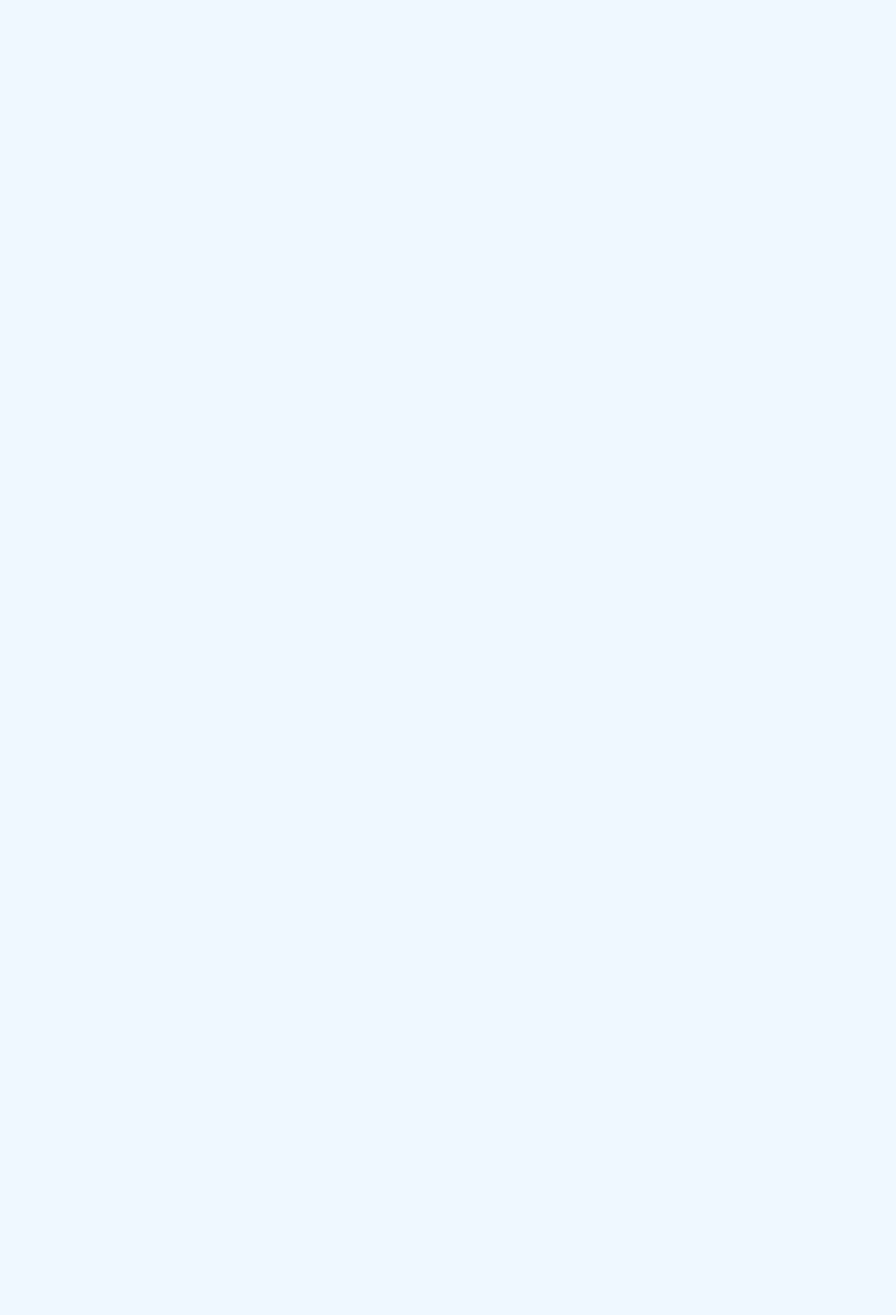
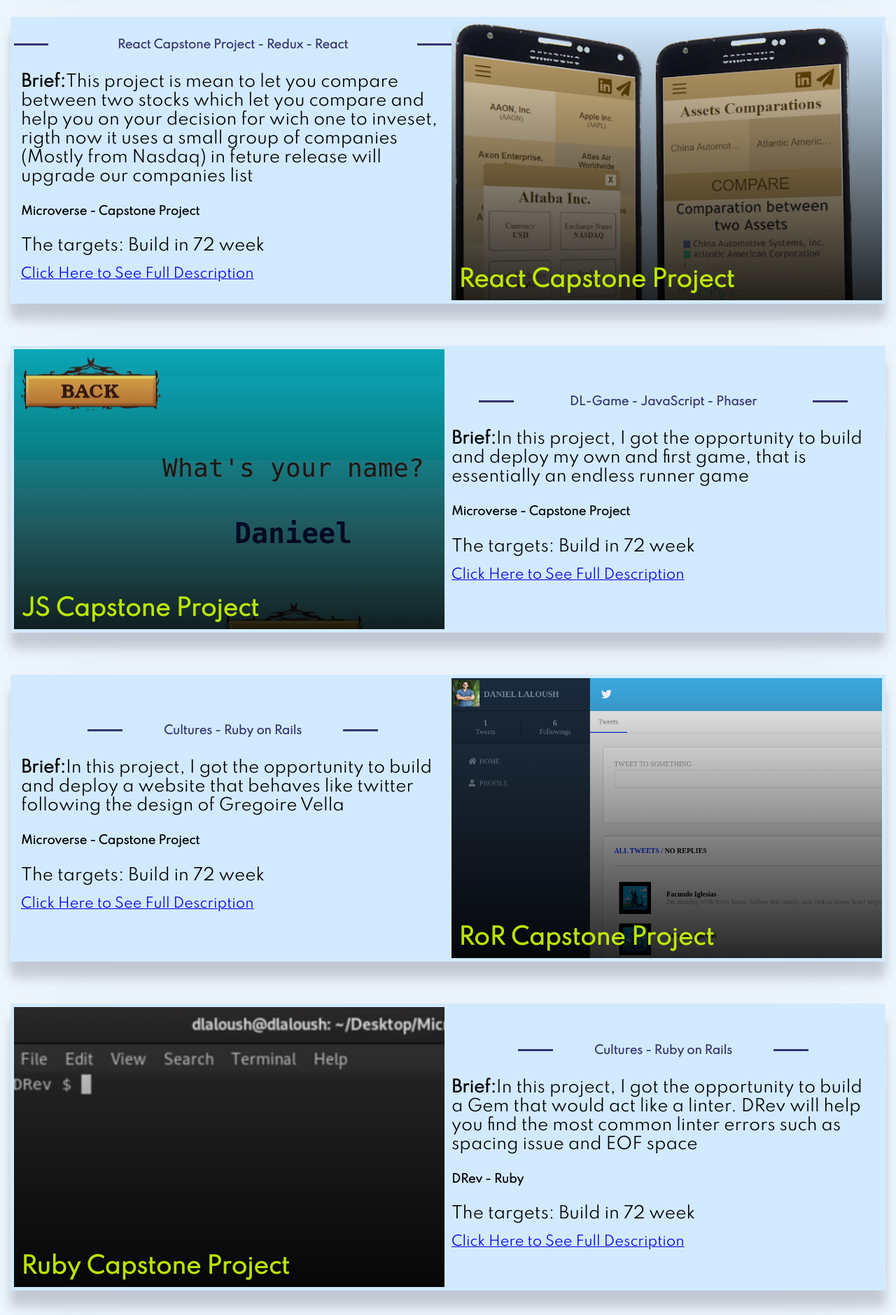
Before and after one commit to Dandush03/Portafolio, a React (Create React App) app: page / in a window 1280 px wide. Shown: the part 1908-3787 px from the top of the page at 70% size. Before the commit the page ends 1447 px from the top, so only its background shows below. Built offline with nearby package versions, Linux system fonts and the light colour scheme.

Commit message:
Migrate Project To React & Redux

```diff
--- a/package.json
+++ b/package.json
@@ -6,6 +6,7 @@
   "routes": {
     "/**": "index.html"
   },
+  "homepage": "https://dlaloush.me/",
   "repository": {
     "url": "https://github.com/Dandush03/React-Template",
     "type": "git"
--- /dev/null
+++ b/src/assets/articles.json
@@ -0,0 +1,62 @@
+[
+    {
+        "title": "NDM Law Firm & Associates",
+        "projectLink": "https://www.ndm.com.pa/",
+        "imgUrl": "ndm.png",
+        "imgAlt": "NDM Web Image",
+        "subTitle": "NDM Law Firm & Associates - JavaScript - React",
+        "brief": "This project is a multi-languages of a buffet that allows its customers to create a new request to make an appointment. This page was written in 4 different languages through loading the necessary data through a JSON file",
+        "category": "Personal Project",
+        "target": "Build in 1 week",
+        "ghUrl": "https://github.com/Dandush03/ndm",
+        "date": "08/19/2020"
+    },
+    {
+        "title": "React Capstone Project",
+        "projectLink": "https://dl-stocks.herokuapp.com/",
+        "imgUrl": "stock.png",
+        "imgAlt": "Tock App Picture",
+        "subTitle": "React Capstone Project - Redux - React",
+        "brief": "This project is mean to let you compare between two stocks which let you compare and help you on your decision for wich one to inveset, rigth now it uses a small group of companies (Mostly from Nasdaq) in feture release will upgrade our companies list",
+        "category": "Microverse - Capstone Project",
+        "target": "Build in 72 week",
+        "ghUrl": "https://github.com/Dandush03/react-capstone",
+        "date": "08/18/2020"
+    },
+    {
+        "title": "JS Capstone Project",
+        "projectLink": "https://dl-game.herokuapp.com/",
+        "imgUrl": "game-play.gif",
+        "imgAlt": "Game Web Image",
+        "subTitle": "DL-Game - JavaScript - Phaser",
+        "brief": "In this project, I got the opportunity to build and deploy my own and first game, that is essentially an endless runner game",
+        "category": "Microverse - Capstone Project",
+        "target": "Build in 72 week",
+        "ghUrl": "https://github.com/Dandush03/Microverse-JS-Capstone",
+        "date": "08/17/2020"
+    },
+    {
+        "title": "RoR Capstone Project",
+        "projectLink": "https://dl-culture.herokuapp.com/",
+        "imgUrl": "RoR.png",
+        "imgAlt": "RoR Web Image",
+        "subTitle": "Cultures - Ruby on Rails",
+        "brief": "In this project, I got the opportunity to build and deploy a website that behaves like twitter following the design of Gregoire Vella",
+        "category": "Microverse - Capstone Project",
+        "target": "Build in 72 week",
+        "ghUrl": "https://github.com/Dandush03/Microvers-RoR-Capstone",
+        "date": "08/16/2020"
+    },
+    {
+        "title": "Ruby Capstone Project",
+        "projectLink": "https://dl-culture.herokuapp.com/",
+        "imgUrl": "Program.gif",
+        "imgAlt": "RoR Web Image",
+        "subTitle": "Cultures - Ruby on Rails",
+        "brief": "In this project, I got the opportunity to build a Gem that would act like a linter. DRev will help you find the most common linter errors such as spacing issue and EOF space",
+        "category": "DRev - Ruby",
+        "target": "Build in 72 week",
+        "ghUrl": "https://github.com/Dandush03/capstone-build-linter",
+        "date": "08/15/2020"
+    }
+]
--- a/src/assets/stylesheets/Home.scss
+++ b/src/assets/stylesheets/Home.scss
@@ -317,7 +317,7 @@ figure {
     display: flex;
     height: 100%;
     position: absolute;
-    transition: all 1s ease-out;
+    transition: opacity 1s ease-out;
     width: 100%;
     z-index: 2;
   }
--- /dev/null
+++ b/src/components/Article.jsx
@@ -0,0 +1,61 @@
+import React from 'react';
+import PropTypes from 'prop-types';
+
+// Component
+import Img from '../containers/Img';
+
+export default function Article({
+  projectLink, title, imgUrl, imgAlt, subTitle, brief, category, target, ghUrl,
+}) {
+  // eslint-disable-next-line global-require, import/no-dynamic-require
+  const path = require(`../assets/images/${imgUrl}`);
+  return (
+    <article className="projects col-1">
+      <div className="project-img col-md-2 col-1">
+        <a href={projectLink} target="_blank" rel="noreferrer">
+          <figure>
+            <div>
+              <h5>{title}</h5>
+            </div>
+            <Img imgUrl={path} imgAlt={imgAlt} />
+          </figure>
+        </a>
+      </div>
+      <div className="project-info col-md-2 col-1">
+        <div>
+          <div className="brief">
+            <h5 className="title">{subTitle}</h5>
+            <span>
+              <span>Brief:</span>
+              {brief}
+            </span>
+          </div>
+          <div className="category">
+            <h5>{category}</h5>
+          </div>
+          <div className="targets">
+            <span>
+              <span>The targets: </span>
+              <span>{target}</span>
+            </span>
+          </div>
+          <div className="click">
+            <a href={ghUrl}>Click Here to See Full Description</a>
+          </div>
+        </div>
+      </div>
+    </article>
+  );
+}
+
+Article.propTypes = {
+  title: PropTypes.string.isRequired,
+  projectLink: PropTypes.string.isRequired,
+  imgUrl: PropTypes.string.isRequired,
+  imgAlt: PropTypes.string.isRequired,
+  subTitle: PropTypes.string.isRequired,
+  brief: PropTypes.string.isRequired,
+  category: PropTypes.string.isRequired,
+  target: PropTypes.string.isRequired,
+  ghUrl: PropTypes.string.isRequired,
+};
--- /dev/null
+++ b/src/components/Footer.jsx
@@ -0,0 +1,59 @@
+import React from 'react';
+
+export default function Footer() {
+  return (
+    <footer>
+      <a href="https://twitter.com/d_laloush">
+        <svg
+          aria-hidden="true"
+          focusable="false"
+          data-prefix="fab"
+          data-icon="twitter"
+          className="twitter"
+          role="img"
+          xmlns="http://www.w3.org/2000/svg"
+          viewBox="0 0 448 512"
+        >
+          <path
+            fill="currentColor"
+            d="M400 32H48C21.5 32 0 53.5 0 80v352c0 26.5 21.5 48 48 48h352c26.5 0 48-21.5 48-48V80c0-26.5-21.5-48-48-48zm-48.9 158.8c.2 2.8.2 5.7.2 8.5 0 86.7-66 186.6-186.6 186.6-37.2 0-71.7-10.8-100.7-29.4 5.3.6 10.4.8 15.8.8 30.7 0 58.9-10.4 81.4-28-28.8-.6-53-19.5-61.3-45.5 10.1 1.5 19.2 1.5 29.6-1.2-30-6.1-52.5-32.5-52.5-64.4v-.8c8.7 4.9 18.9 7.9 29.6 8.3a65.447 65.447 0 0 1-29.2-54.6c0-12.2 3.2-23.4 8.9-33.1 32.3 39.8 80.8 65.8 135.2 68.6-9.3-44.5 24-80.6 64-80.6 18.9 0 35.9 7.9 47.9 20.7 14.8-2.8 29-8.3 41.6-15.8-4.9 15.2-15.2 28-28.8 36.1 13.2-1.4 26-5.1 37.8-10.2-8.9 13.1-20.1 24.7-32.9 34z"
+          />
+        </svg>
+      </a>
+      <a href="https://github.com/Dandush03">
+        <svg
+          aria-hidden="true"
+          focusable="false"
+          data-prefix="fab"
+          data-icon="github"
+          className="github"
+          role="img"
+          xmlns="http://www.w3.org/2000/svg"
+          viewBox="0 0 448 512"
+        >
+          <path
+            fill="currentColor"
+            d="M400 32H48C21.5 32 0 53.5 0 80v352c0 26.5 21.5 48 48 48h352c26.5 0 48-21.5 48-48V80c0-26.5-21.5-48-48-48zM277.3 415.7c-8.4 1.5-11.5-3.7-11.5-8 0-5.4.2-33 .2-55.3 0-15.6-5.2-25.5-11.3-30.7 37-4.1 76-9.2 76-73.1 0-18.2-6.5-27.3-17.1-39 1.7-4.3 7.4-22-1.7-45-13.9-4.3-45.7 17.9-45.7 17.9-13.2-3.7-27.5-5.6-41.6-5.6-14.1 0-28.4 1.9-41.6 5.6 0 0-31.8-22.2-45.7-17.9-9.1 22.9-3.5 40.6-1.7 45-10.6 11.7-15.6 20.8-15.6 39 0 63.6 37.3 69 74.3 73.1-4.8 4.3-9.1 11.7-10.6 22.3-9.5 4.3-33.8 11.7-48.3-13.9-9.1-15.8-25.5-17.1-25.5-17.1-16.2-.2-1.1 10.2-1.1 10.2 10.8 5 18.4 24.2 18.4 24.2 9.7 29.7 56.1 19.7 56.1 19.7 0 13.9.2 36.5.2 40.6 0 4.3-3 9.5-11.5 8-66-22.1-112.2-84.9-112.2-158.3 0-91.8 70.2-161.5 162-161.5S388 165.6 388 257.4c.1 73.4-44.7 136.3-110.7 158.3zm-98.1-61.1c-1.9.4-3.7-.4-3.9-1.7-.2-1.5 1.1-2.8 3-3.2 1.9-.2 3.7.6 3.9 1.9.3 1.3-1 2.6-3 3zm-9.5-.9c0 1.3-1.5 2.4-3.5 2.4-2.2.2-3.7-.9-3.7-2.4 0-1.3 1.5-2.4 3.5-2.4 1.9-.2 3.7.9 3.7 2.4zm-13.7-1.1c-.4 1.3-2.4 1.9-4.1 1.3-1.9-.4-3.2-1.9-2.8-3.2.4-1.3 2.4-1.9 4.1-1.5 2 .6 3.3 2.1 2.8 3.4zm-12.3-5.4c-.9 1.1-2.8.9-4.3-.6-1.5-1.3-1.9-3.2-.9-4.1.9-1.1 2.8-.9 4.3.6 1.3 1.3 1.8 3.3.9 4.1zm-9.1-9.1c-.9.6-2.6 0-3.7-1.5s-1.1-3.2 0-3.9c1.1-.9 2.8-.2 3.7 1.3 1.1 1.5 1.1 3.3 0 4.1zm-6.5-9.7c-.9.9-2.4.4-3.5-.6-1.1-1.3-1.3-2.8-.4-3.5.9-.9 2.4-.4 3.5.6 1.1 1.3 1.3 2.8.4 3.5zm-6.7-7.4c-.4.9-1.7 1.1-2.8.4-1.3-.6-1.9-1.7-1.5-2.6.4-.6 1.5-.9 2.8-.4 1.3.7 1.9 1.8 1.5 2.6z"
+          />
+        </svg>
+      </a>
+      <a href="https://www.linkedin.com/in/daniel-laloush">
+        <svg
+          aria-hidden="true"
+          focusable="false"
+          data-prefix="fab"
+          data-icon="linkedin"
+          className="linkedin"
+          role="img"
+          xmlns="http://www.w3.org/2000/svg"
+          viewBox="0 0 448 512"
+        >
+          <path
+            fill="currentColor"
+            d="M416 32H31.9C14.3 32 0 46.5 0 64.3v383.4C0 465.5 14.3 480 31.9 480H416c17.6 0 32-14.5 32-32.3V64.3c0-17.8-14.4-32.3-32-32.3zM135.4 416H69V202.2h66.5V416zm-33.2-243c-21.3 0-38.5-17.3-38.5-38.5S80.9 96 102.2 96c21.2 0 38.5 17.3 38.5 38.5 0 21.3-17.2 38.5-38.5 38.5zm282.1 243h-66.4V312c0-24.8-.5-56.7-34.5-56.7-34.6 0-39.9 27-39.9 54.9V416h-66.4V202.2h63.7v29.2h.9c8.9-16.8 30.6-34.5 62.9-34.5 67.2 0 79.7 44.3 79.7 101.9V416z"
+          />
+        </svg>
+      </a>
+    </footer>
+  );
+}
--- /dev/null
+++ b/src/components/GroupArticle.jsx
@@ -0,0 +1,34 @@
+import React from 'react';
+import Article from './Article';
+
+const json = require('../assets/articles.json');
+
+json.sort((a, b) => {
+  const dateA = new Date(a.date);
+  const dateB = new Date(b.date);
+
+  return dateB - dateA;
+});
+
+const Articles = json.map((a) => (
+  <Article
+    title={a.title}
+    projectLink={a.projectLink}
+    imgUrl={a.imgUrl}
+    imgAlt={a.imgAlt}
+    subTitle={a.subTitle}
+    brief={a.brief}
+    category={a.category}
+    target={a.target}
+    ghUrl={a.ghUrl}
+    key={a.title}
+  />
+));
+export default function ArticleGroup() {
+  return (
+    <div className="main-container project">
+      <h2 className="title" id="projects">Projects</h2>
+      {Articles}
+    </div>
+  );
+}
--- a/src/components/index.js
+++ b/src/components/index.js
@@ -1,6 +1,9 @@
 import Loading from './Loading';
 import HeroInfo from './HeroInfo';
+import Article from './Article';
+import GroupArticle from './GroupArticle';
+import Footer from './Footer';
 
 export {
-  Loading, HeroInfo,
+  Loading, HeroInfo, Article, GroupArticle, Footer,
 };
--- a/src/pages/Home.jsx
+++ b/src/pages/Home.jsx
@@ -2,7 +2,7 @@ import React from 'react';
 
 // Components
 import Loading from './Loading';
-import { HeroInfo } from '../components';
+import { HeroInfo, GroupArticle, Footer } from '../components';
 
 export default function Home() {
   return (
@@ -13,10 +13,9 @@ export default function Home() {
           <HeroInfo />
         </section>
         <section className="col-1">
-          <div className="main-container project">
-            <h2 className="title" id="projects">Projects</h2>
-          </div>
+          <GroupArticle />
         </section>
+        <Footer />
       </main>
     </>
   );
```
